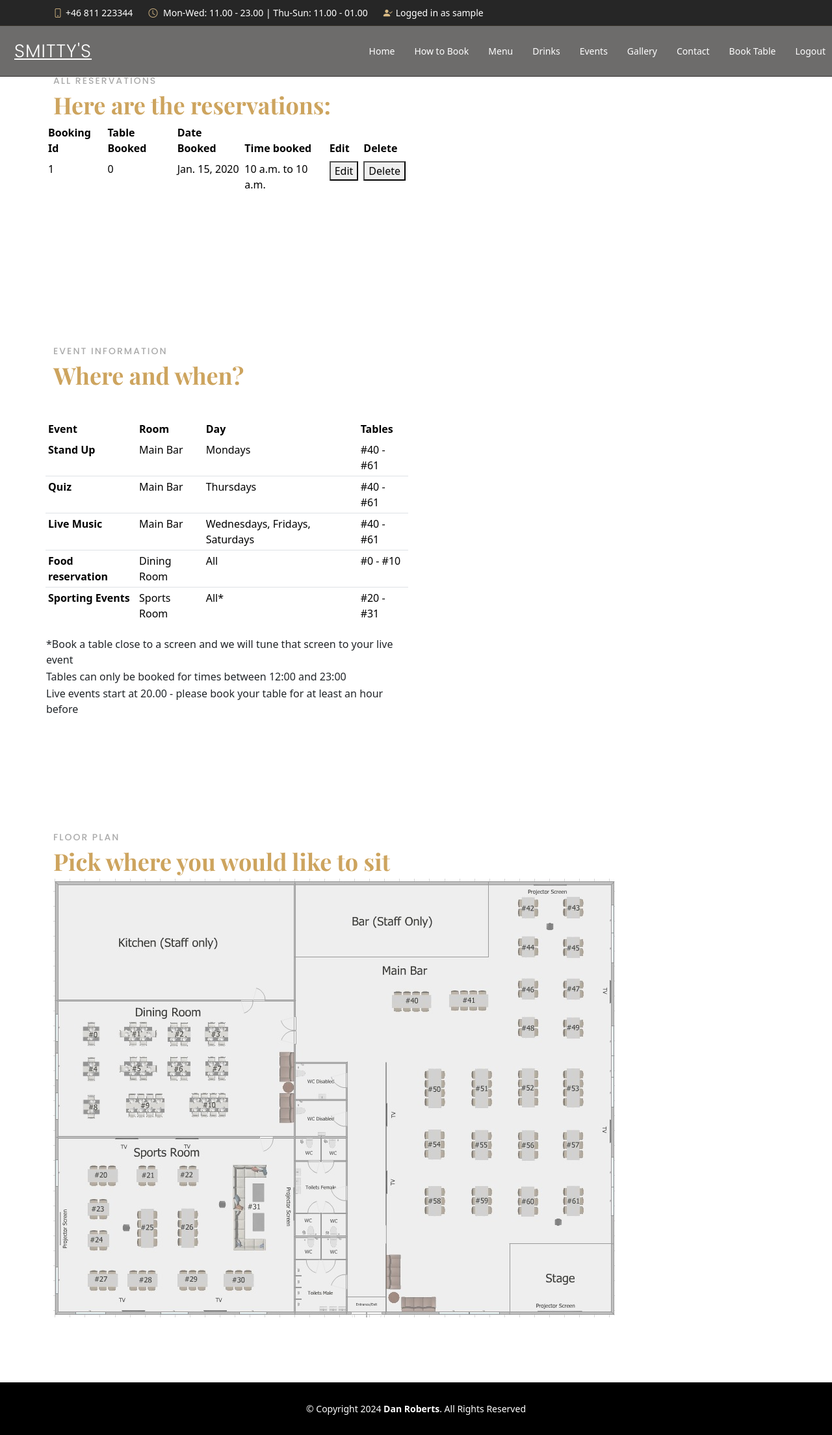
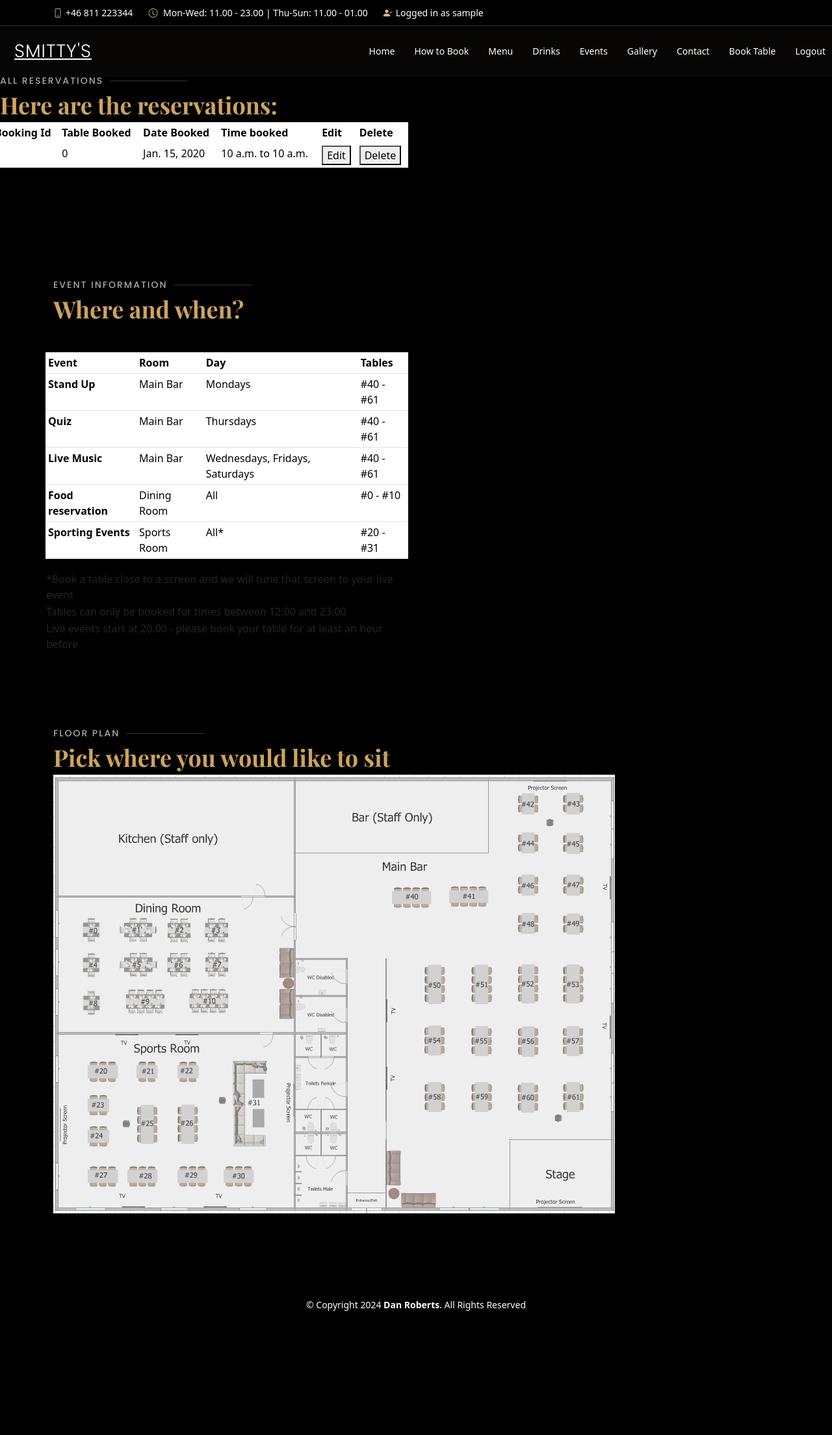
Before and after one commit to WelshDan/smittys-bar, a Django app: page /bookings/get_bookings/ in a window 1280 px wide. Shown: the whole page at 65% size. After the commit the page ends 2017 px from the top, so only its background shows below. Run offline with Django 4.2, Linux system fonts and the light colour scheme; a user stored in the database is signed in; tables that the repository leaves empty hold one stand-in row (values such as "Sample post"); parts of the project's set-up code (start-up, migrations or seed data) failed here and were passed over; some web fonts are replaced.

Commit message:
Added stylings to booktable and edit_reservation pages

```diff
--- a/bookings/views.py
+++ b/bookings/views.py
@@ -11,27 +11,21 @@ from .forms import TableBookingForm
 def reserve_table(request):
     submitted = False
     active_booking = False
+    current_user = User.objects.get(username=request.user.username)
+    user_bookings = Reservation.objects.filter(username=current_user).filter(active_booking=True)
     form = TableBookingForm()
-
-    try:
-        current_user = User.objects.get(username=request.user.username)
-        user_bookings = Reservation.objects.filter(username=current_user).filter(active_booking=True)
-    except User.DoesNotExist:
-        current_user = None
-        user_bookings = None
-
-        if request.method == "POST":
-            form = TableBookingForm(request.POST, user=request.user)
-            if form.is_valid():
-                form.instance.email = current_user
-                form.save()
-                return HttpResponseRedirect('/booktable')
-        else:
-            form = TableBookingForm(user=request.user)
-            if 'submitted' in request.GET:
-                submitted = True
-                active_booking = True
-        return render(request, 'booktable.html', {'form':form, 'submitted':submitted, 'bookings':user_bookings})
+    if request.method == "POST":
+        form = TableBookingForm(request.POST, user=request.user)
+        if form.is_valid():
+            form.instance.email = current_user
+            form.save()
+            return HttpResponseRedirect('/booktable')
+    else:
+        form = TableBookingForm(user=request.user)
+        if 'submitted' in request.GET:
+            submitted = True
+            active_booking = True
+    return render(request, 'booktable.html', {'form':form, 'submitted':submitted, 'bookings':user_bookings})
 
 
 @login_required
--- a/static/css/style.css
+++ b/static/css/style.css
@@ -1087,6 +1087,9 @@ section {
 }
 
 /*----- Booktable, Logout, Signup & Login Pages - General -----*/
+.floorplan,
+.event_information,
+.reserved,
 .booktable,
 .logout,
 .signup,
@@ -1390,84 +1393,29 @@ section {
 }
 
 /*----- Book a Table Page -----*/
-.section-title {
-    padding-top: 60px;
+
+.booktable {
+    padding-top: 120px;
 }
 
-.table {
+.booktable .form-group p {
+    color: #fff;
+}
+
+.booktable .event-table {
     color: #fff;
     border-bottom: none;
 }
 
-.t-head {
+.booktable .t-head {
     font-weight: bold;
 }
 
-.table tr:last-child th,
-.table tr:last-child td {
+.booktable .table tr:last-child th,
+.booktable .table tr:last-child td {
     border: none;
 }
 
-.booktable:before {
-    content: "";
-    background: rgba(0, 0, 0, 0.8);
-    position: absolute;
-    bottom: 0;
-    top: 0;
-    left: 0;
-    right: 0;
-}
-
-.booktable .floorplan-img {
-    position: relative;
-    transition: .5s;
-}
-
-.booktable .floorplan-img img {
-    max-width: 100%;
-    border: 4px solid rgba(255, 255, 255, 0.2);
-    position: relative;
-}
-
-.booktable .floorplan-img::before {
-    position: absolute;
-    left: 20px;
-    top: 20px;
-    width: 60px;
-    height: 60px;
-    z-index: 1;
-    content: '';
-    border-left: 5px solid #cda45e;
-    border-top: 5px solid #cda45e;
-    transition: .5s;
-}
-
-.booktable .floorplan-img::after {
-    position: absolute;
-    right: 20px;
-    bottom: 20px;
-    width: 60px;
-    height: 60px;
-    z-index: 2;
-    content: '';
-    border-right: 5px solid #cda45e;
-    border-bottom: 5px solid #cda45e;
-    transition: .5s;
-}
-
-.booktable .floorplan-img:hover {
-    transform: scale(1.03);
-}
-
-.booktable .floorplan-img:hover::before {
-    left: 10px;
-    top: 10px;
-}
-
-.booktable .floorplan-img:hover::after {
-    right: 10px;
-    bottom: 10px;
-}
 
 /*----- Booktable Edit and Delete buttons -----*/
 
--- a/templates/booktable.html
+++ b/templates/booktable.html
@@ -7,8 +7,8 @@
 <body>
     {% if request.user.is_superuser %}
 
-    <section id="active_bookings" class="active_bookings">
-        <div class="container" data-aos="fade-up">
+    <section id="booktable" class="booktable">
+        <div class="container-section" data-aos="fade-up">
             <div class="section-title">
                 <h2>All Reservations</h2>
                 <p>Here are the reservations:</p>
@@ -53,7 +53,7 @@
     </section>
 
     {% elif request.user.is_authenticated %}
-    <section id="active_bookings" class="active_bookings">
+    <section id="booktable" class="booktable">
         <div class="container" data-aos="fade-up">
             <div class="section-title">
                 <h2>Your Reservations</h2>
@@ -97,7 +97,7 @@
             </div>
         </div>
     </section>
-    <section id="reserved" class="reserve">
+    <section id="reserved" class="reserved">
         <div class="container" data-aos="fade-up">
             <div class="section-title">
                 <h2>Reservation</h2>
--- a/templates/edit_reservation.html
+++ b/templates/edit_reservation.html
@@ -6,7 +6,7 @@
 <!-- ======= Update A Table Booking Section ======= -->
 
 <body>
-    <section id="reserved" class="reserve">
+    <section id="edit_reservation" class="edit_reservation">
         <div class="container" data-aos="fade-up">
             <div class="section-title">
                 <h2>Reservation</h2>
```
Also changed, not shown: bookings/migrations/0001_initial.py, users/migrations/0001_initial.py.
